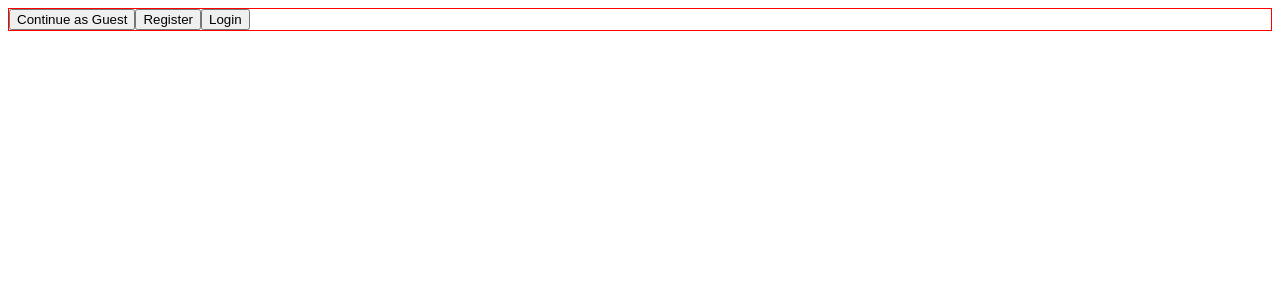
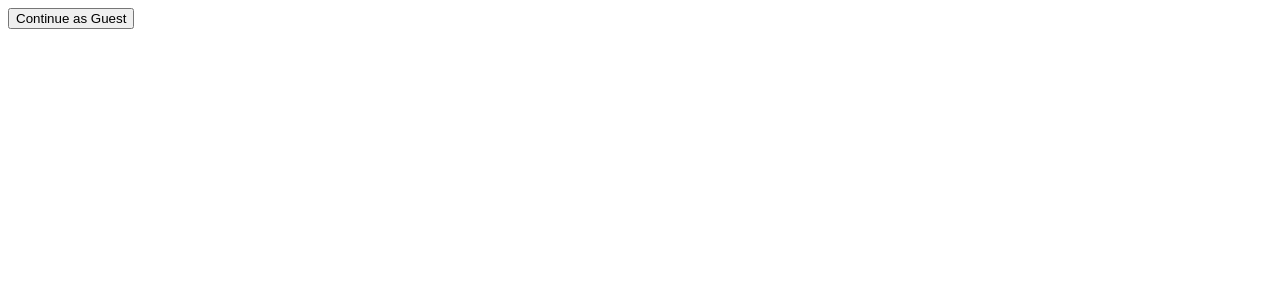
Before and after one commit to Jake-Gordin/inventory, a React app in the folder frontend/: page / in a window 1280 px wide. Shown: the top 300 px of the page. Built offline with nearby package versions, Linux system fonts and the light colour scheme; the HTML template or start-up script is replaced by a standard one.

Commit message:
figuring out context api

```diff
--- a/frontend/src/App.jsx
+++ b/frontend/src/App.jsx
@@ -1,16 +1,22 @@
 //imports / requirements
-import { useState } from 'react'
-import { GuestButton, RegisterButton, LoginButton } from './components/Buttons'
+import { createContext, useState } from 'react'
+import { MainPage, RegisterPage } from './components/pages';
+//context
+export const PageContext = createContext();
 //render
 function App() {
+  const [currentPage, setCurrentPage] = useState('main');
+  const [currentUser, setCurrentUser] = useState('Guest');
+  const [currentUserID, setCurrentUserID] = useState(0);
   return (
-    <div style={styles.mainContainer}>
-      <GuestButton/>
-      <RegisterButton/>
-      <LoginButton/>
-    </div>
+
+    <PageContext.Provider value={{currentPage, setCurrentPage}}>
+      {currentPage === 'main' && <MainPage/>}
+      {currentPage === 'register' && <RegisterPage/>}
+    </PageContext.Provider>
   )
 }
+//styling
 const styles = {
   mainContainer: {
     display: "flex",
--- a/frontend/src/components/Buttons.jsx
+++ b/frontend/src/components/Buttons.jsx
@@ -1,9 +1,15 @@
 //imports / requirements
 import { useState } from 'react'
+import { PageContext } from '../App'
 //component exports
+
 export function GuestButton() {
     return (
-        <button>Continue as Guest</button>
+        <PageContext.Consumer>
+            {({currentPage, setCurrentPage}) => (
+                <button onClick={() => setCurrentPage('register')}>Continue as Guest</button>
+            )}
+        </PageContext.Consumer>
     )
 }
 export function LoginButton() {
@@ -13,6 +19,10 @@ export function LoginButton() {
 }
 export function RegisterButton() {
     return (
-        <button>Register</button>
+        <PageContext.Consumer>
+            {({currentPage, setCurrentPage}) => (
+                <button onClick={() => setCurrentPage('main')}>Register</button>
+            )}
+        </PageContext.Consumer>
     )
 }
--- /dev/null
+++ b/frontend/src/components/pages.jsx
@@ -0,0 +1,12 @@
+import { GuestButton, RegisterButton, LoginButton } from '../components/buttons'
+//pages
+export function MainPage() {
+    return (
+        <GuestButton/>
+    )
+}
+export function RegisterPage() {
+    return (
+        <RegisterButton/>
+    )
+}
```
